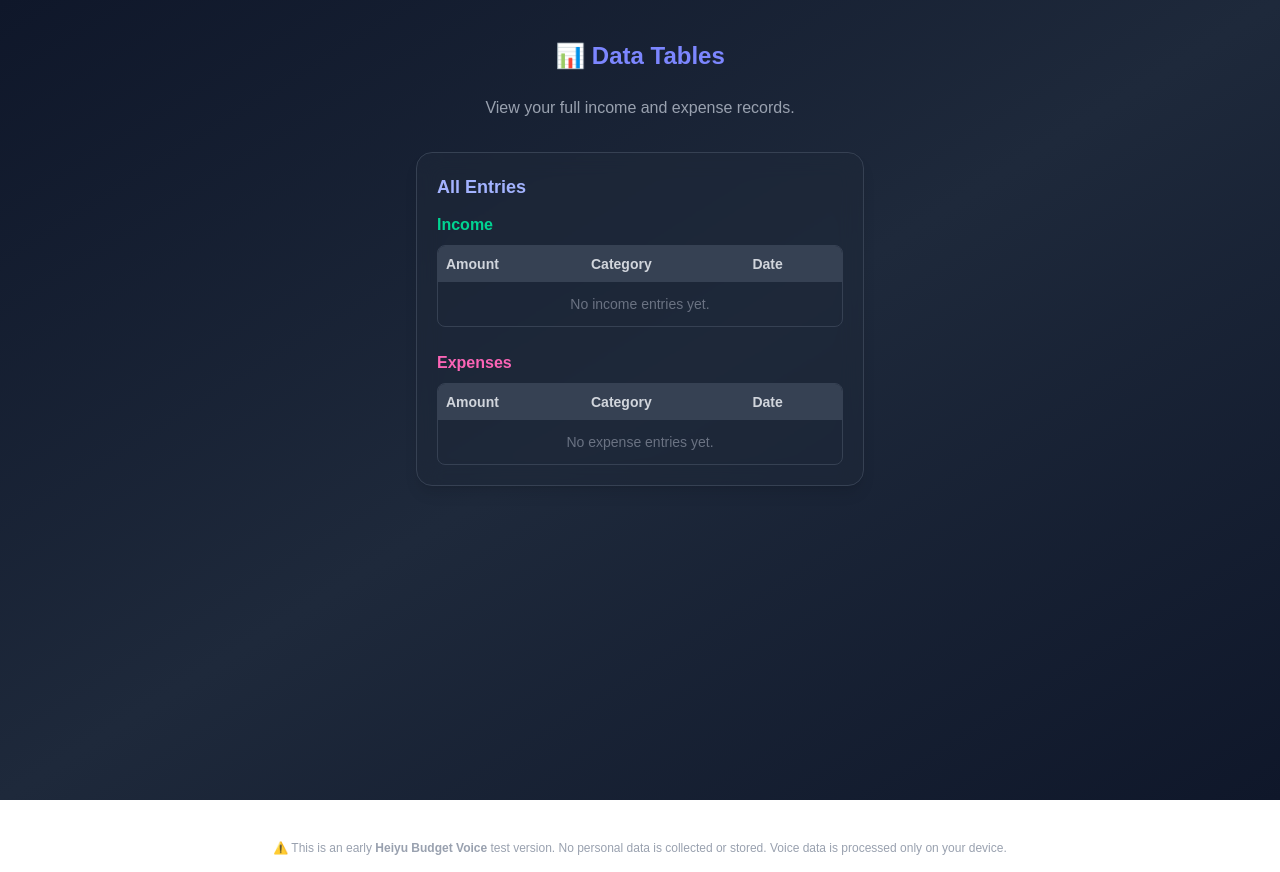
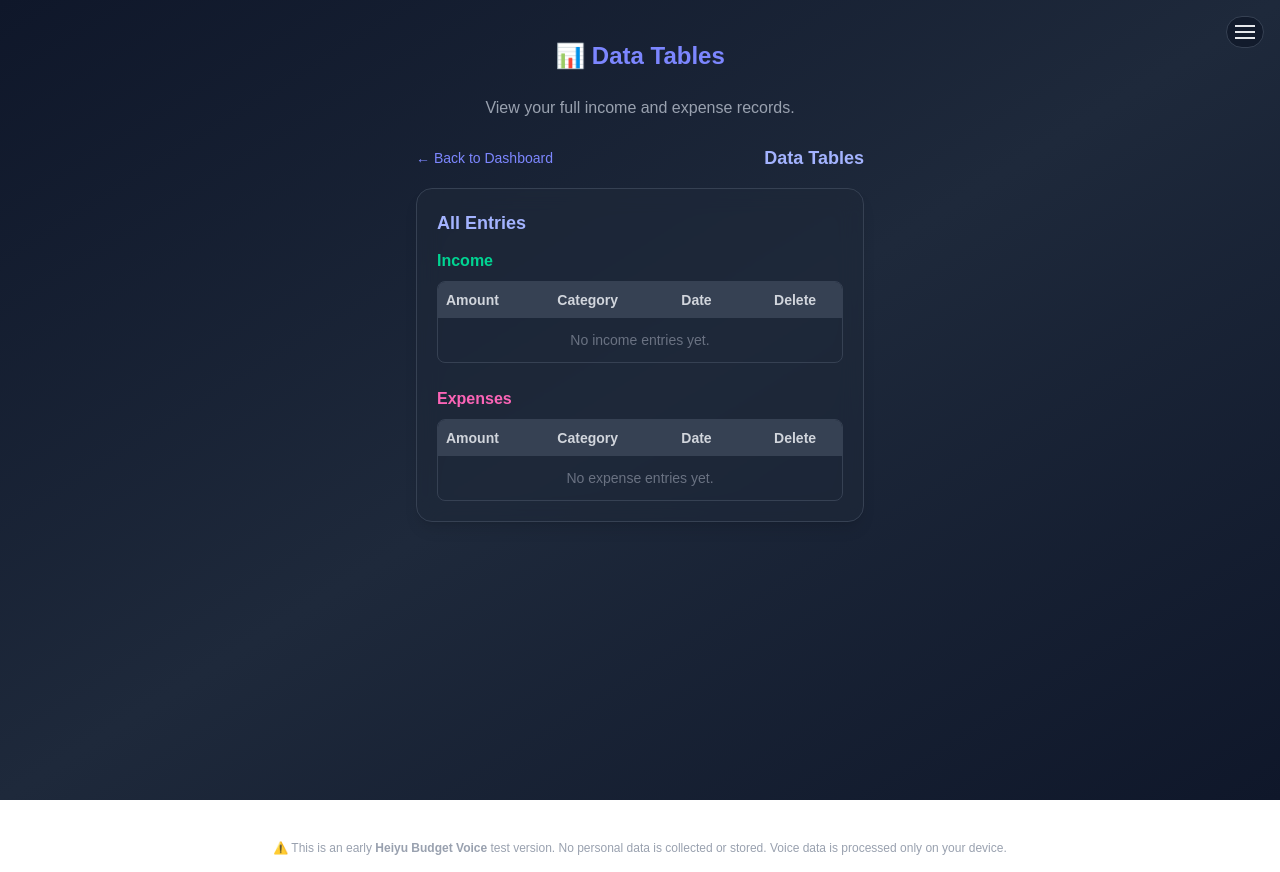
Before and after one commit to IrishDec/heiyu-budget-voice, a Next.js app in the folder frontend/: page /tables in a window 1280 px wide. Built offline with nearby package versions, Linux system fonts and the light colour scheme.

Commit message:
Add menu, back button, and delete function to data tables

```diff
--- a/frontend/app/components/DataTables.tsx
+++ b/frontend/app/components/DataTables.tsx
@@ -1,13 +1,33 @@
 "use client";
 
 import React from "react";
+import Link from "next/link";
+import Menu from "./Menu";
 
-export default function DataTables({ entries }: { entries: any[] }) {
+export default function DataTables({
+  entries,
+  onDelete,
+}: {
+  entries: any[];
+  onDelete?: (index: number) => void;
+}) {
   const incomes = entries.filter((e) => e.type === "Income");
   const expenses = entries.filter((e) => e.type === "Expense");
 
   return (
-    <div className="bg-gray-800/60 p-5 mt-8 rounded-2xl shadow-lg border border-gray-700 backdrop-blur-md text-left">
+    <>
+      <Menu />
+      <div className="flex justify-between items-center mb-4">
+        <Link
+          href="/"
+          className="text-sm text-indigo-400 hover:text-indigo-300 transition"
+        >
+          ← Back to Dashboard
+        </Link>
+        <h1 className="text-lg font-semibold text-indigo-300">Data Tables</h1>
+      </div>
+
+      <div className="bg-gray-800/60 p-5 mt-4 rounded-2xl shadow-lg border border-gray-700 backdrop-blur-md text-left">
         <h3 className="text-lg font-semibold text-indigo-300 mb-3">All Entries</h3>
 
         {/* Income Table */}
@@ -20,6 +40,7 @@ export default function DataTables({ entries }: { entries: any[] }) {
                   <th className="p-2 text-left">Amount</th>
                   <th className="p-2 text-left">Category</th>
                   <th className="p-2 text-left">Date</th>
+                  <th className="p-2 text-center">Delete</th>
                 </tr>
               </thead>
               <tbody>
@@ -31,11 +52,19 @@ export default function DataTables({ entries }: { entries: any[] }) {
                       </td>
                       <td className="p-2">{e.category || "-"}</td>
                       <td className="p-2 text-gray-500 text-xs">{e.created_at}</td>
+                      <td className="p-2 text-center">
+                        <button
+                          onClick={() => onDelete && onDelete(i)}
+                          className="text-red-400 hover:text-red-500"
+                        >
+                          🗑️
+                        </button>
+                      </td>
                     </tr>
                   ))
                 ) : (
                   <tr>
-                  <td colSpan={3} className="p-3 text-center text-gray-500">
+                    <td colSpan={4} className="p-3 text-center text-gray-500">
                       No income entries yet.
                     </td>
                   </tr>
@@ -55,6 +84,7 @@ export default function DataTables({ entries }: { entries: any[] }) {
                   <th className="p-2 text-left">Amount</th>
                   <th className="p-2 text-left">Category</th>
                   <th className="p-2 text-left">Date</th>
+                  <th className="p-2 text-center">Delete</th>
                 </tr>
               </thead>
               <tbody>
@@ -66,11 +96,19 @@ export default function DataTables({ entries }: { entries: any[] }) {
                       </td>
                       <td className="p-2">{e.category || "-"}</td>
                       <td className="p-2 text-gray-500 text-xs">{e.created_at}</td>
+                      <td className="p-2 text-center">
+                        <button
+                          onClick={() => onDelete && onDelete(i)}
+                          className="text-red-400 hover:text-red-500"
+                        >
+                          🗑️
+                        </button>
+                      </td>
                     </tr>
                   ))
                 ) : (
                   <tr>
-                  <td colSpan={3} className="p-3 text-center text-gray-500">
+                    <td colSpan={4} className="p-3 text-center text-gray-500">
                       No expense entries yet.
                     </td>
                   </tr>
@@ -80,5 +118,6 @@ export default function DataTables({ entries }: { entries: any[] }) {
           </div>
         </div>
       </div>
+    </>
   );
 }
```
Lines whose indentation alone changed are shown as unchanged.
